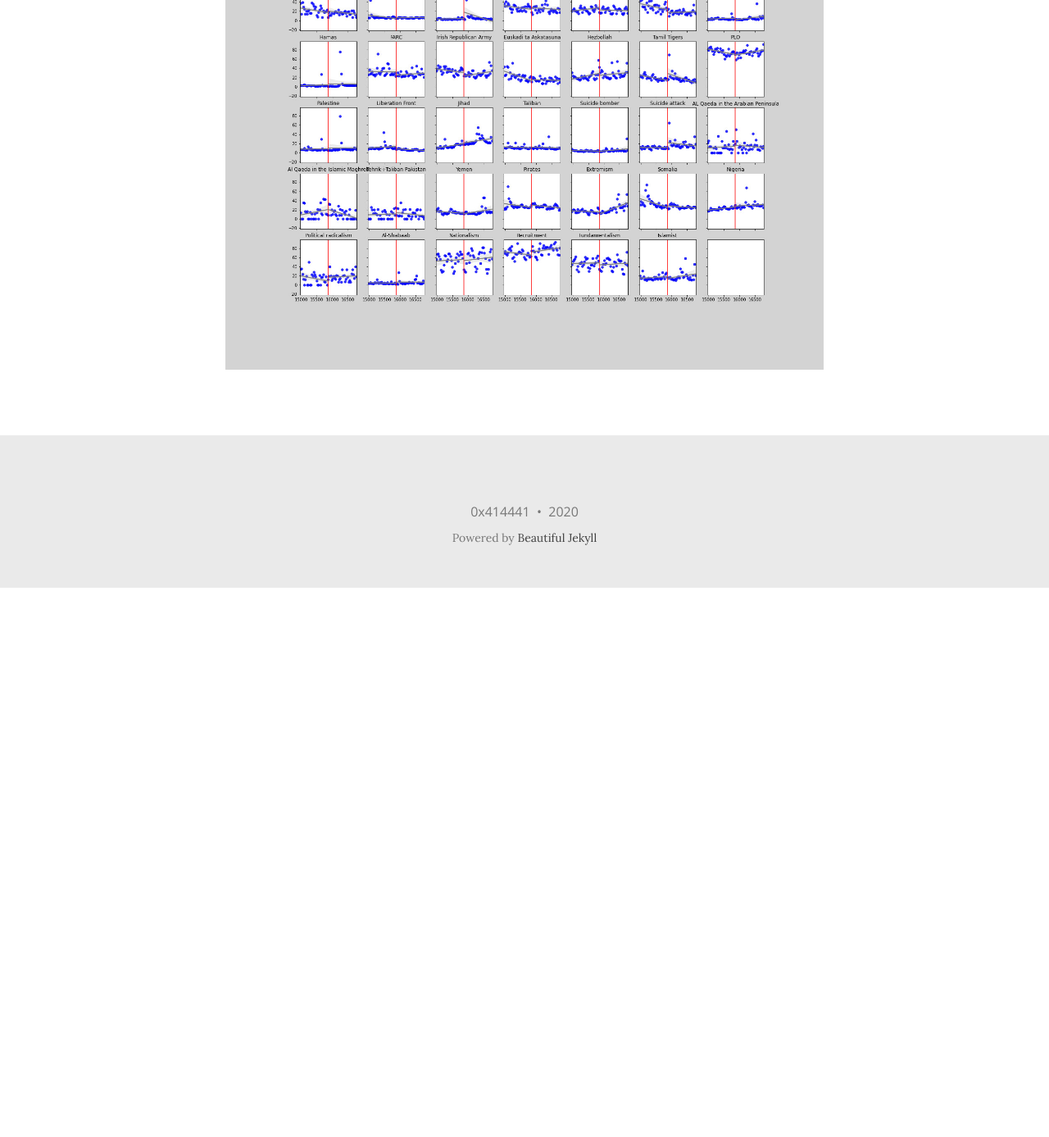
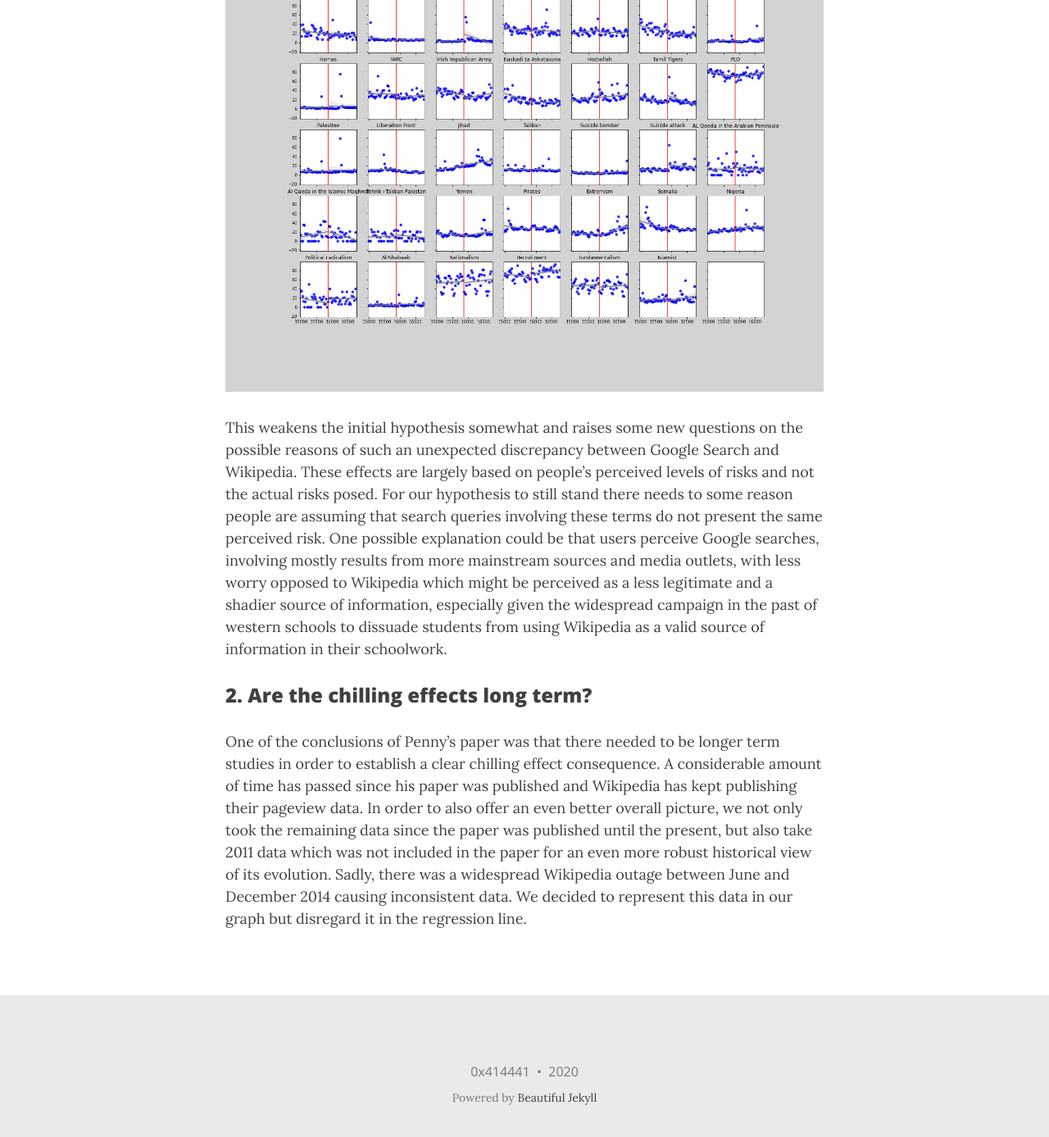
Before and after one commit to eliedz/eliedz.github.io, a Jekyll site: the page built from index.md, in a window 1280 px wide and 1400 px high, scrolled down 3244 px. Shown: the top 1387 px of the window at 82% size. Built offline with Jekyll 4.4.1, drawn with Linux system fonts in a browser that asks for light colours; nearby versions of some CDN libraries; before the commit the page ends 3961 px from its top, so only the background shows below that; some of the changed text lies outside the part shown.

Commit message:
RQ1 and RQ2

```diff
--- a/index.md
+++ b/index.md
@@ -35,14 +35,16 @@
 hypothesis was that chilling effects do indeed happen and will be more
 pronounced in the US and in Arabic countries than in countries being less
 affected by the "war on terror" and therefore presumably the NSA surveillance.
-This led us to ask the following 3 research questions
+This led us to ask the following 2 research questions
 
 1. Are the observed chilling effects only present on Wikipedia or can they
 also be observed on Google Trends?
+2. Are the chilling effects long-lasting, or do they disappear after an
+extended period of time?
+
+<!---
 2. What are the different patterns of chilling effects accross different
 languages?
-<!--- 3. Are the chilling effects long-lasting, or do they disappear after an
-extended period of time?
 -->
 
 
@@ -70,3 +72,28 @@
 datapoint.
 
 ![indv-goog-plot](assets/img/indv-google-plots.jpeg)
+
+This weakens the initial hypothesis somewhat and raises some new questions on
+the possible reasons of such an unexpected discrepancy between Google Search and
+Wikipedia. These effects are largely based on people's perceived levels of risks
+and not the actual risks posed. For our hypothesis to still stand there needs to
+some reason people are assuming that search queries involving these terms do
+not present the same perceived risk. One possible explanation could be that
+users perceive Google searches, involving mostly results from more mainstream
+sources and media outlets, with less worry  opposed to Wikipedia which might be
+perceived as a less legitimate and a shadier source of information, especially
+given the widespread campaign in the past of western schools to dissuade
+students from using Wikipedia as a valid source of information in their
+schoolwork.
+
+### 2. Are the chilling effects long term?
+One of the conclusions of Penny's paper was that there needed to be longer term
+studies in order to establish a clear chilling effect consequence. A considerable
+amount of time has passed since his paper was published and Wikipedia has kept
+publishing their pageview data. In order to also offer an even better overall
+picture, we not only took the remaining data since the paper was published
+until the present, but also take 2011 data which was not included in the paper
+for an even more robust historical view of its evolution. Sadly, there was a
+widespread Wikipedia outage between June and December 2014 causing inconsistent
+data. We decided to represent this data in our graph but disregard it in the
+regression line.
```
Also changed, not shown: assets/img/extended-wiki.png (added).
